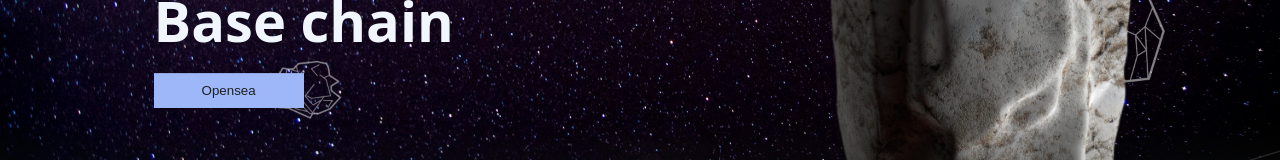
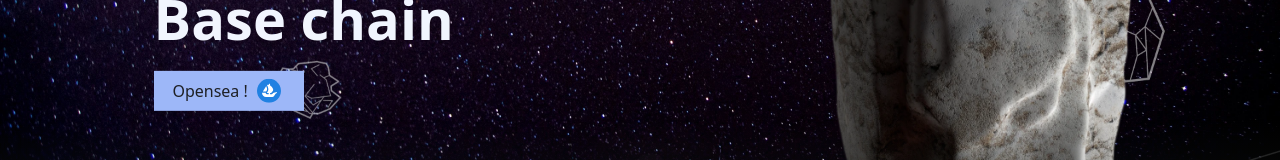
Before and after one commit to Rockinbase/baserocks-nft, a React (Vite) app: page / in a window 1280 px wide. Shown: the part 417-577 px from the top of the page. Built offline with nearby package versions, Linux system fonts and the light colour scheme; what @web3modal/ethereum, wagmi would draw is missing.

Commit message:
post mint

```diff
--- a/src/Components/Hero.jsx
+++ b/src/Components/Hero.jsx
@@ -1,5 +1,6 @@
 import HeroRock from "../assets/hero-rock.webp";
 import { Parallax } from "react-scroll-parallax";
+import { ReactComponent as OpenseaIcon } from "../assets/Icons/Opensea.svg";
 const Hero = () => {
   return (
     <>
@@ -21,7 +22,14 @@ const Hero = () => {
             <div className="hero-text fstrong">
               Limited edition Rock specially designed for Base chain
             </div>
-            <button className="mint-button">Opensea</button>
+            <a
+              target="_blank"
+              rel="noopener noreferrer"
+              href="https://opensea.io/collection/rockinbase"
+              className="mint-button"
+            >
+              Opensea ! <OpenseaIcon />
+            </a>
           </div>
         </Parallax>
         <Parallax
--- a/src/index.css
+++ b/src/index.css
@@ -48,6 +48,11 @@ svg {
 a {
   color: inherit;
   text-decoration: none;
+  font-weight: 500;
+  text-decoration: none;
+  border: none;
+  height: 35px;
+  width: 150px;
 }
 
 h2 {
@@ -159,12 +164,19 @@ h4 {
   min-width: 170px;
 }
 .mint-button {
+  height: 40px;
+  display: flex;
+  justify-content: center;
+  align-items: center;
   background-color: var(--light-blue);
   color: var(--black);
   transition: all 0.2s ease-in-out;
 }
+.mint-button svg {
+  padding: 4px;
+  margin-left: 5px;
+}
 .mint-button:hover {
-  cursor: not-allowed;
   background-color: var(--blue);
   color: var(--white);
 }
```
Also changed, not shown: src/assets/Icons/Opensea.svg (added).
